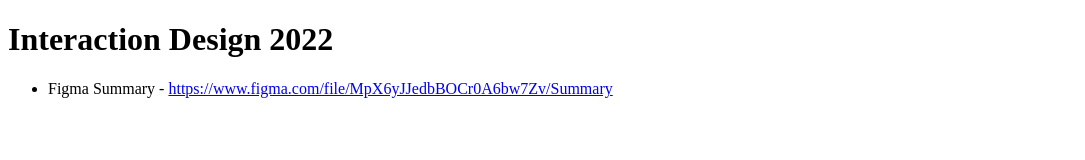
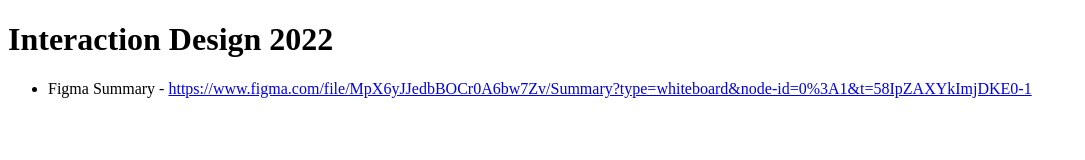
Before and after one commit to amitkaps/ixd2022, a plain HTML site: page index.html in a window 1280 px wide. Shown: the whole page, without its empty margins (0-1085 px from the left). Drawn offline with Linux system fonts and the light colour scheme.

Commit message:
updated figma link

```diff
--- a/index.html
+++ b/index.html
@@ -6,6 +6,6 @@
 <body>
   <h1>Interaction Design 2022</h1>
   <ul>
-    <li>Figma Summary - <a href="https://www.figma.com/file/MpX6yJJedbBOCr0A6bw7Zv/Summary">https://www.figma.com/file/MpX6yJJedbBOCr0A6bw7Zv/Summary</a></li>
+    <li>Figma Summary - <a href="https://www.figma.com/file/MpX6yJJedbBOCr0A6bw7Zv/Summary?type=whiteboard&node-id=0%3A1&t=58IpZAXYkImjDKE0-1">https://www.figma.com/file/MpX6yJJedbBOCr0A6bw7Zv/Summary?type=whiteboard&node-id=0%3A1&t=58IpZAXYkImjDKE0-1</a></li>
   </ul>
 </body>
```
